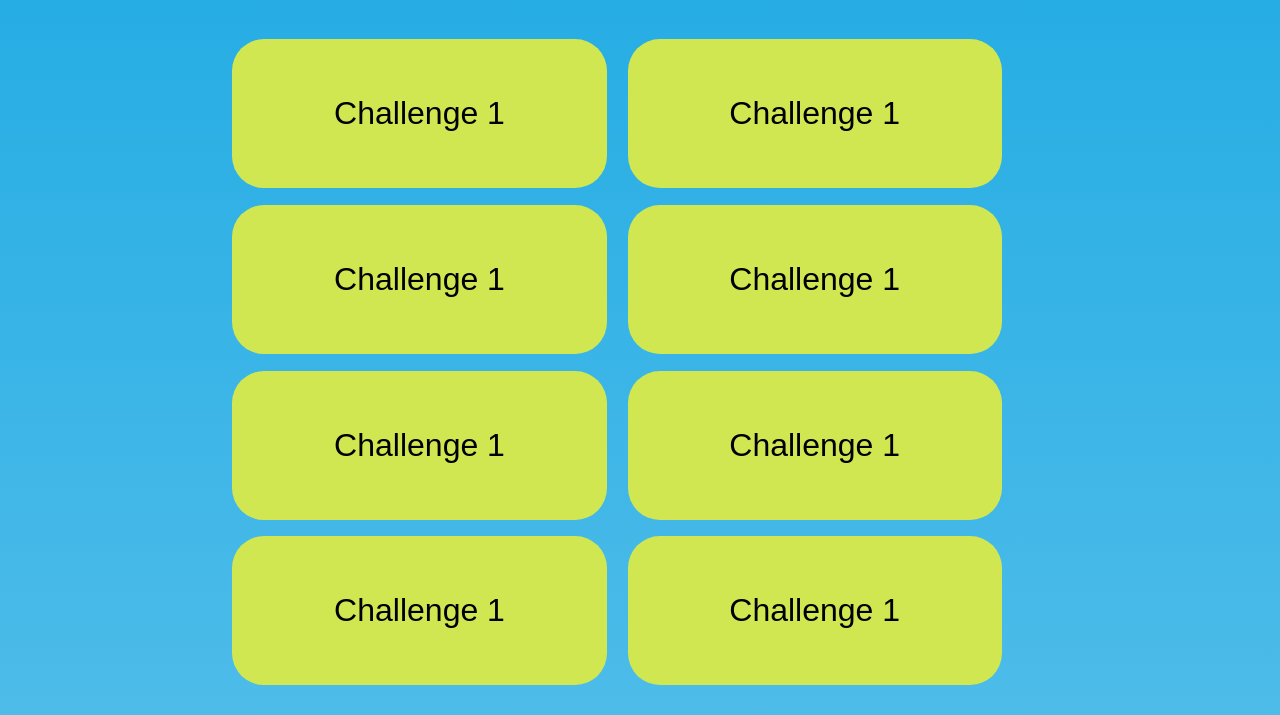
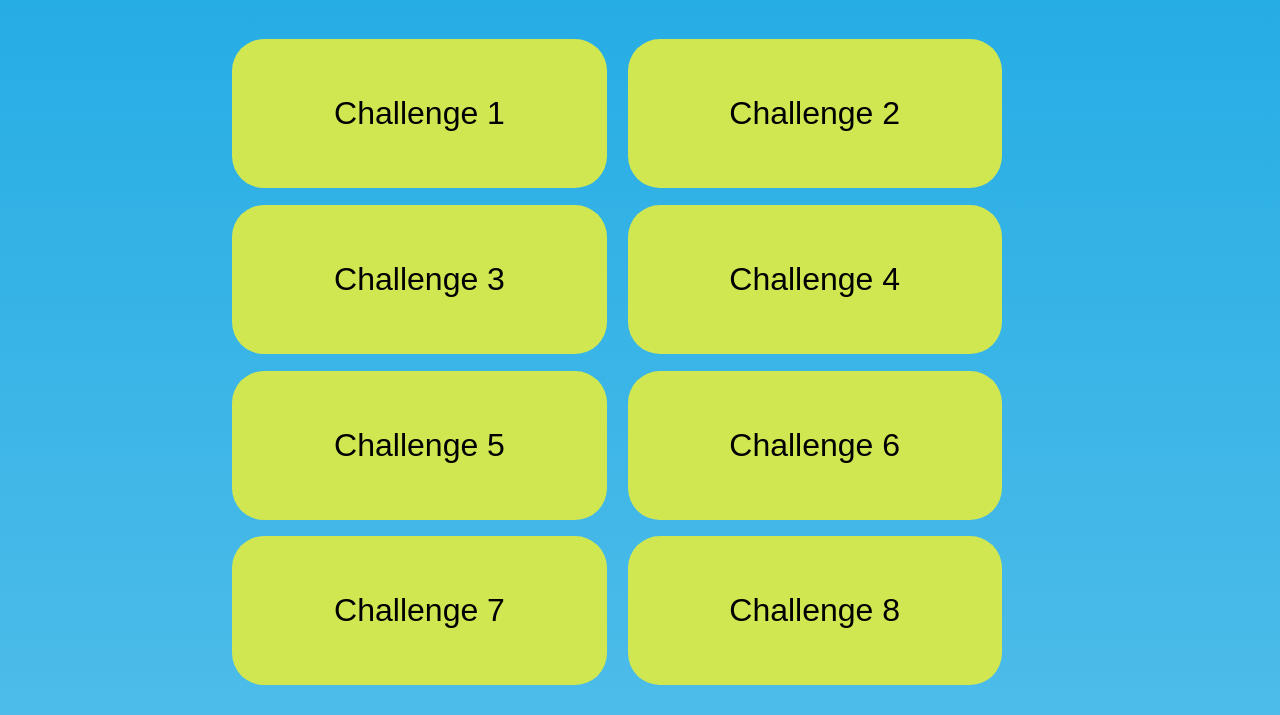
Before and after one commit to AndrewMoll/SVIChallenge, a website: page index.html in a window 1280 px wide. Shown: the part 85-800 px from the top of the page. Drawn offline with Linux system fonts and the light colour scheme.

Commit message:
adding content

```diff
--- a/index.html
+++ b/index.html
@@ -12,14 +12,14 @@
 	<div id="title">Silicon Valley Intern Challenge!</div>
 	<div id="challenges-container1">
         <div id="button-container">
-		 <button type="button" style="border-style:none" class="button" onclick="location.href='/assets/Challenges/ALannisterAlwaysPaysHisDebts.pdf';">Challenge 1</button>
-         <button type="button" style="border-style:none" class="button" onclick="myFunction(1)">Challenge 1</button>
-         <button type="button" style="border-style:none" class="button" onclick="myFunction(1)">Challenge 1</button>
-         <button type="button" style="border-style:none" class="button" onclick="myFunction(1)">Challenge 1</button>
-         <button type="button" style="border-style:none" class="button" onclick="myFunction(1)">Challenge 1</button>
-         <button type="button" style="border-style:none" class="button" onclick="myFunction(1)">Challenge 1</button>
-         <button type="button" style="border-style:none" class="button" onclick="myFunction(1)">Challenge 1</button>
-         <button type="button" style="border-style:none" class="button" onclick="myFunction(1)">Challenge 1</button>
+		 <button type="button" style="border-style:none" class="button" onclick="location.href='/assets/Challenges/';">Challenge 1</button>
+         <button type="button" style="border-style:none" class="button" onclick="location.href='/assets/Challenges/A Wild Intern Appeared.pdf';">Challenge 2</button>
+         <button type="button" style="border-style:none" class="button" onclick="location.href='/assets/Challenges/HelloMyNameis_Puzzle.pdf';">Challenge 3</button>
+         <button type="button" style="border-style:none" class="button" onclick="location.href='/assets/Challenges/ALannisterAlwaysPaysHisDebt.pdf';">Challenge 4</button>
+         <button type="button" style="border-style:none" class="button" onclick="location.href='/assets/Challenges/ALannisterAlwaysPaysHisDebts.pdf';">Challenge 5</button>
+         <button type="button" style="border-style:none" class="button" onclick="location.href='/assets/Challenges/Last Defense.pdf';">Challenge 6</button>
+         <button type="button" style="border-style:none" class="button" onclick="location.href='/assets/Challenges/Orcs.pdf';">Challenge 7</button>
+         <button type="button" style="border-style:none" class="button" onclick="location.href='/assets/Challenges/ALannisterAlwaysPaysHisDebts.pdf';">Challenge 8</button>
         </div>
     </div>
 </div>
```
Also changed, not shown: 4 other files.
